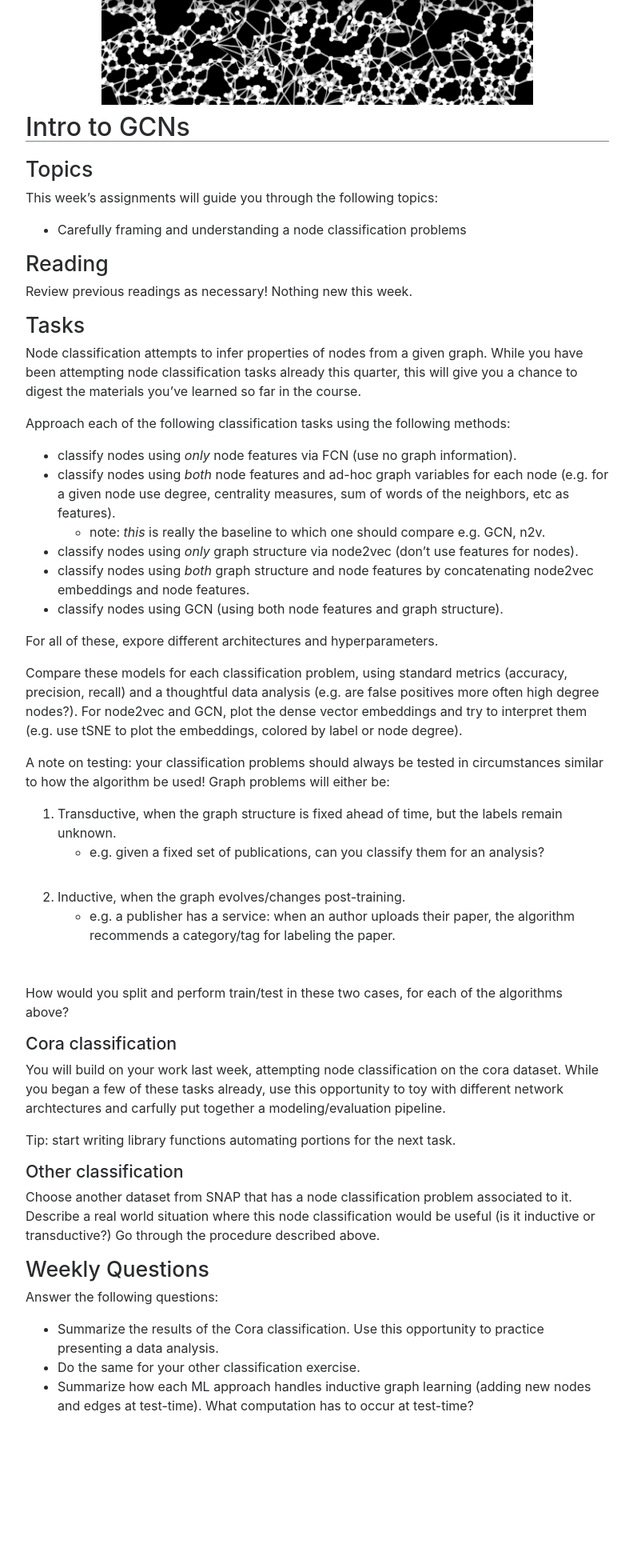
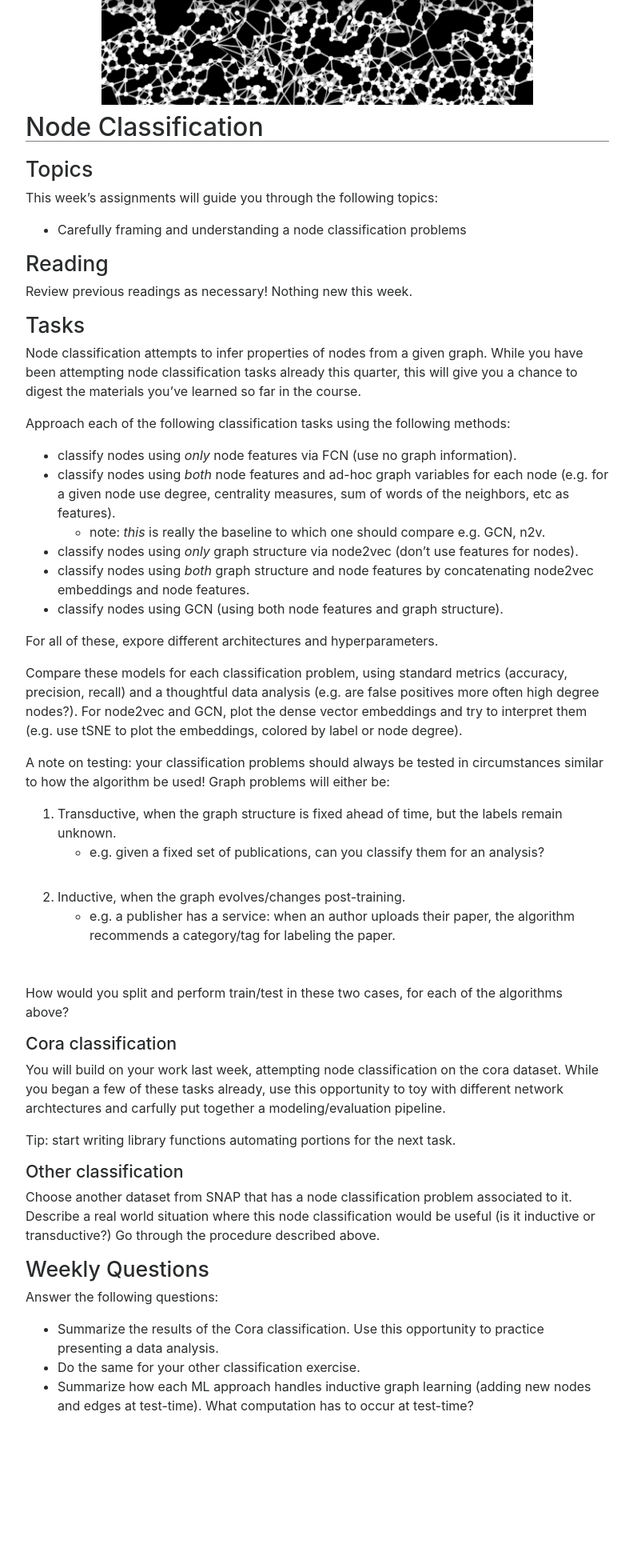
Before and after one commit to gmishne/capstone-graph-2022, a Jekyll site: the page built from weeks/06-Node-Classification.md, in a window 1280 px wide. Shown: the whole page at 80% size, without its empty margins (243-1035 px from the left). Built offline with Jekyll 4.4.1, drawn with Linux system fonts in a browser that asks for light colours; nearby versions of some CDN libraries.

Commit message:
type in week 6

```diff
--- a/weeks/06-Node-Classification.md
+++ b/weeks/06-Node-Classification.md
@@ -1,10 +1,10 @@
 ---
 layout: week
-title: Week 05
+title: Week 06
 doodle: /doodle.png
 ---
 
-# Intro to GCNs
+# Node Classification
 
 ## Topics
 
```
